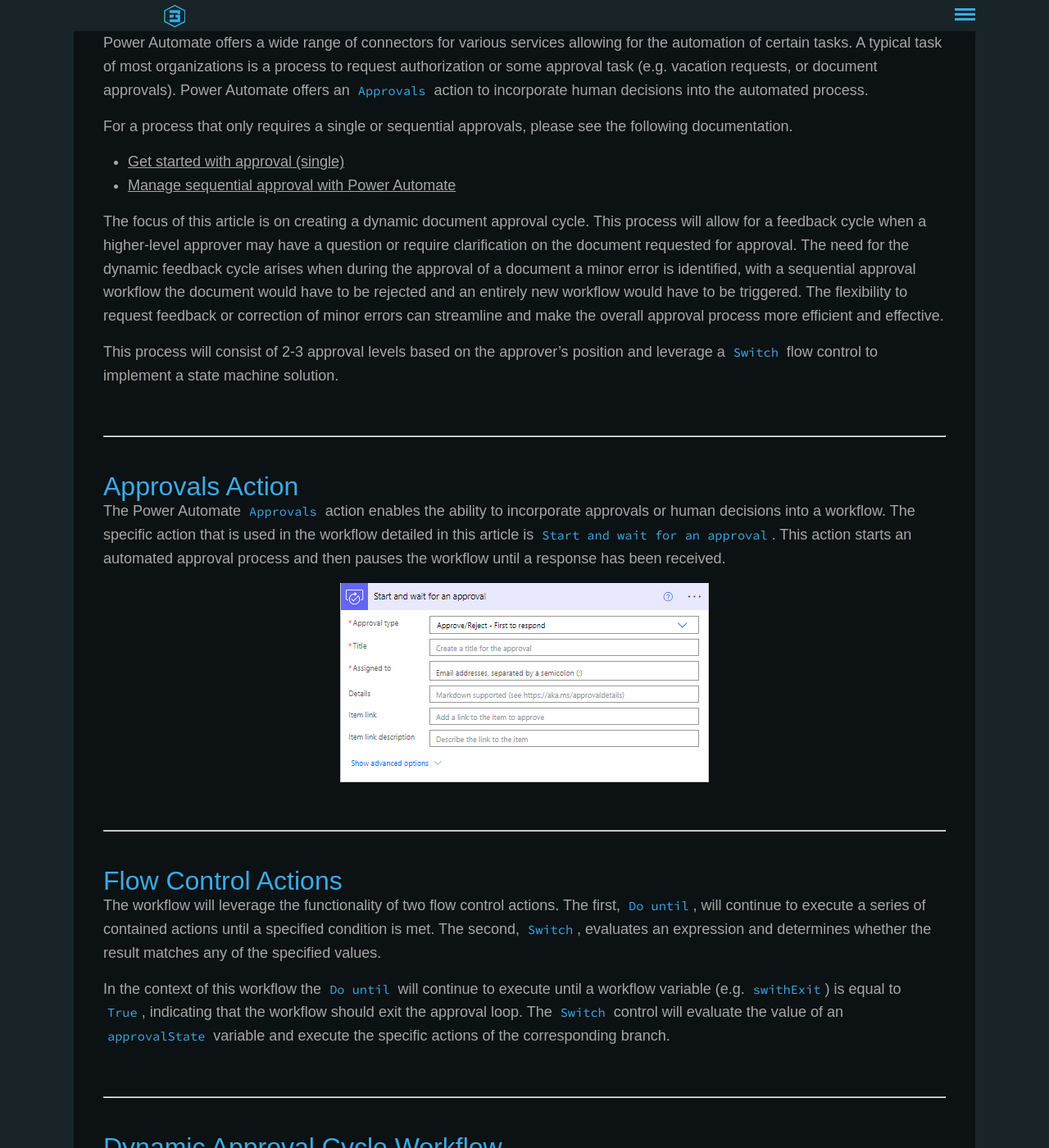
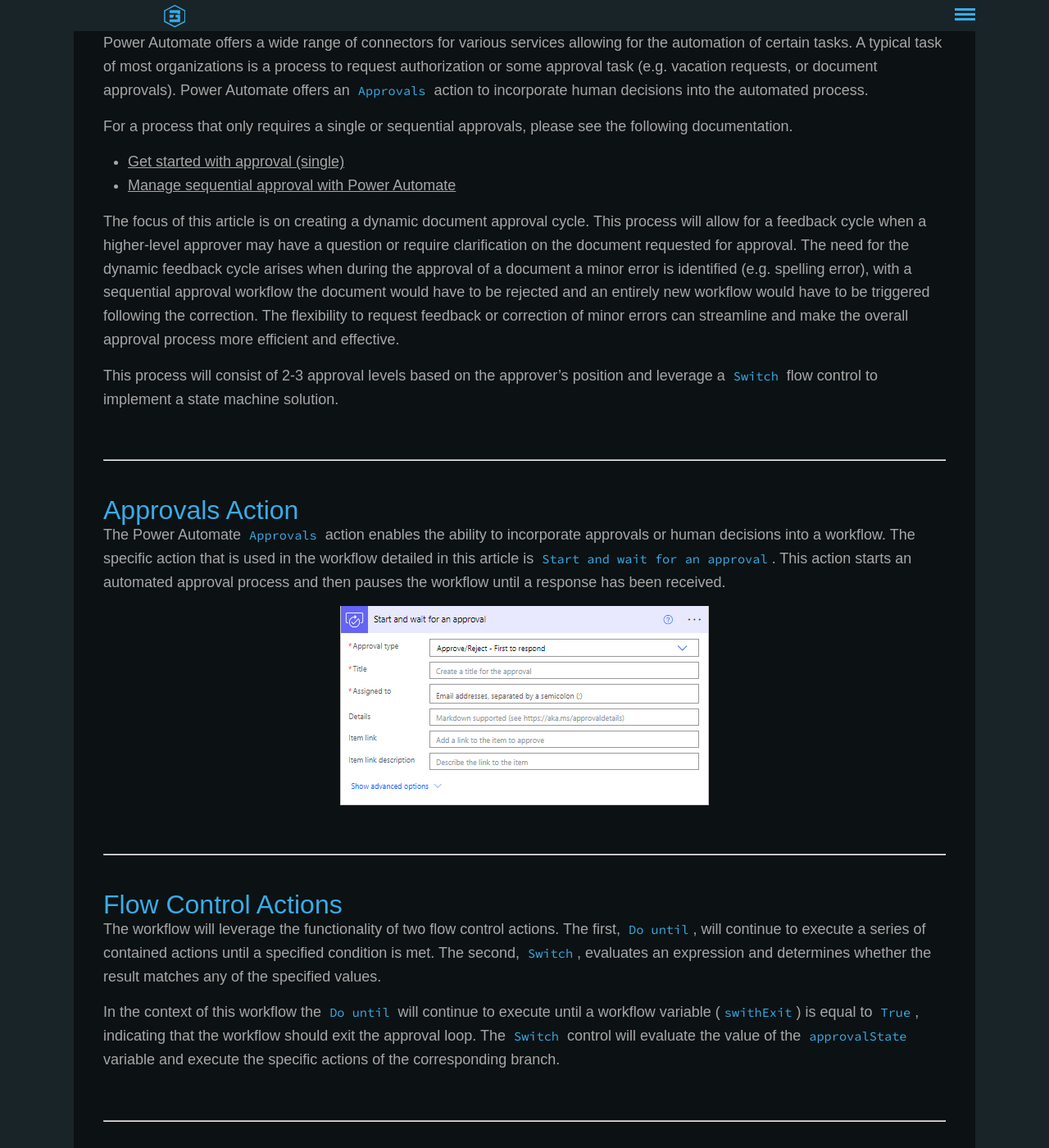
Before and after one commit to EMGuyant/inquisitive-nature, a Jekyll site: the page built from _posts/2022-09-07-powerautomate-dyanmic-approval-cycle.md, in a window 1280 px wide and 1400 px high, scrolled down 861 px. Shown: the whole window at 82% size. Built offline with Jekyll 4.4.1, drawn with Linux system fonts in a browser that asks for light colours; nearby versions of some CDN libraries; some of the changed text lies outside the part shown.

Commit message:
fix: Spelling and grammar
Correct spelling and grammar errors in 2022-09-07 post.

```diff
--- a/_posts/2022-09-07-powerautomate-dyanmic-approval-cycle.md
+++ b/_posts/2022-09-07-powerautomate-dyanmic-approval-cycle.md
@@ -33,7 +33,7 @@
 * [Get started with approval (single)](https://docs.microsoft.com/en-us/power-automate/get-started-approvals){: .post__link}
 * [Manage sequential approval with Power Automate](https://docs.microsoft.com/en-us/power-automate/sequential-modern-approvals){: .post__link}
 
-The focus of this article is on creating a dynamic document approval cycle. This process will allow for a feedback cycle when a higher-level approver may have a question or require clarification on the document requested for approval. The need for the dynamic feedback cycle arises when during the approval of a document a minor error is identified, with a sequential approval workflow the document would have to be rejected and an entirely new workflow would have to be triggered. The flexibility to request feedback or correction of minor errors can streamline and make the overall approval process more efficient and effective.
+The focus of this article is on creating a dynamic document approval cycle. This process will allow for a feedback cycle when a higher-level approver may have a question or require clarification on the document requested for approval. The need for the dynamic feedback cycle arises when during the approval of a document a minor error is identified (e.g. spelling error), with a sequential approval workflow the document would have to be rejected and an entirely new workflow would have to be triggered following the correction. The flexibility to request feedback or correction of minor errors can streamline and make the overall approval process more efficient and effective.
 
 This process will consist of 2-3 approval levels based on the approver's position and leverage a `Switch` flow control to implement a state machine solution.
 
@@ -57,7 +57,7 @@
 ## Flow Control Actions
 The workflow will leverage the functionality of two flow control actions. The first, `Do until`, will continue to execute a series of contained actions until a specified condition is met. The second, `Switch`, evaluates an expression and determines whether the result matches any of the specified values.
 
-In the context of this workflow the `Do until` will continue to execute until a workflow variable (e.g. `swithExit`) is equal to `True`, indicating that the workflow should exit the approval loop. The `Switch` control will evaluate the value of an `approvalState` variable and execute the specific actions of the corresponding branch.
+In the context of this workflow the `Do until` will continue to execute until a workflow variable (`swithExit`) is equal to `True`, indicating that the workflow should exit the approval loop. The `Switch` control will evaluate the value of the `approvalState` variable and execute the specific actions of the corresponding branch.
 
 <br>
 
@@ -104,7 +104,7 @@
 
 ![Do until  loop overview](/assets/img/2022-09-09-dynamic-approval-cycle/do_until.png){: .post__img}
 
-For each iteration of the `Do until` loop the `Switch` flow control evaluates the value of the `approvalState` variable and then executes the actions contained within the branch whose condition is equal to this value. There are four main branches contained within the `Switch` with the conditions of: `Level 1`, `Level 2`, `Level 3`, and `Exit`. It is the functionality of the `Switch` flow control that allows for feedback or the cyclic nature of the approval workflow.
+For each iteration of the `Do until` loop the `Switch` flow control evaluates the value of the `approvalState` variable and then executes the actions contained within the branch whose condition is equal to this value. There are four main branches contained within the `Switch` with the conditions of `Level 1`, `Level 2`, `Level 3`, and `Exit`. It is the functionality of the `Switch` flow control that allows for feedback or the cyclic nature of the approval workflow.
 
 >In general the Level 1 approval is a preliminary approval conducted by the initial user. The Level 2 approval is conducted by the manager of the Level 1 approval however, the Level 2 approval action has an option to request feedback from Level 1 in addition to approving/rejecting the approval. Following the Level 2 approval the Level 3 approval is assigned to the manager of the Level 2 approval (if they have one, i.e. the Level 2 approver is not the president of the organization). Similar to the Level 2 approval, Level 3 can request feedback from any of the prior approvals.
 
@@ -130,9 +130,9 @@
 
 The branch has three main sections: 1) the approval, 2) updating and setting workflow variables, and 3) evaluating the `Outcome` property of the approval to move the workflow to the next branch of actions.
 
+The level 2 approval action is a Custom Response - Wait for one response type, this differs from the level 1 approval. The custom responses type is needed to provide the `Feedback - Level 1` response option, this option indicates that the workflow should be sent back and execute the `Level 1` branch actions. Following the approval, the `approvalOutcome` and `level2Approval` variables are set, the same as they were in the `Level 1` branch.
+
 ![Level 2 Initial Actions](/assets/img/2022-09-09-dynamic-approval-cycle/level_2_1.png){: .post__img}
-
-The level 2 approval action is a Custom Response - Wait for one response type, this differs from the level 1 approval. The custom responses type is needed to provide the `Feedback - Level 1` response option, this option indicates that the workflow should be sent back and execute the `Level 1` branch actions. Following the approval, the `approvalOutcome` and `level2Approval` variables are set, the same as they were in the `Level 1` branch.
 
 After setting the variables the level 2 branch has a nested `Switch` flow control: `Evaluate Approval Outcome Level 2`
 
```
Also changed, not shown: other parts of _posts/2022-09-07-powerautomate-dyanmic-approval-cycle.md (+3 -3 lines).
